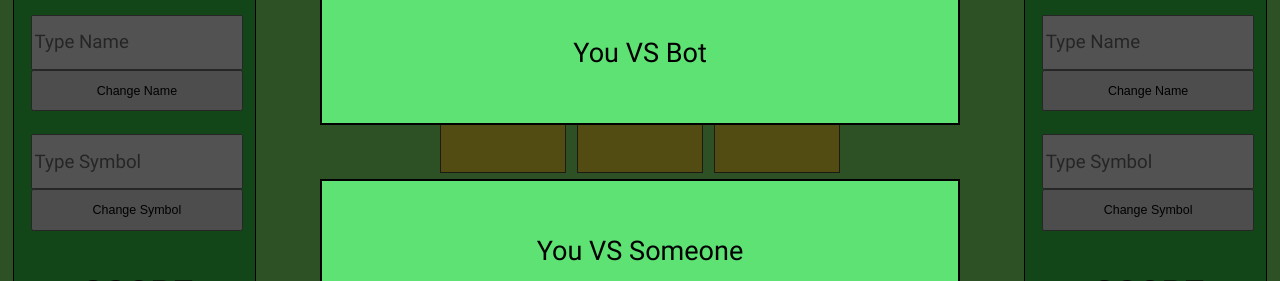
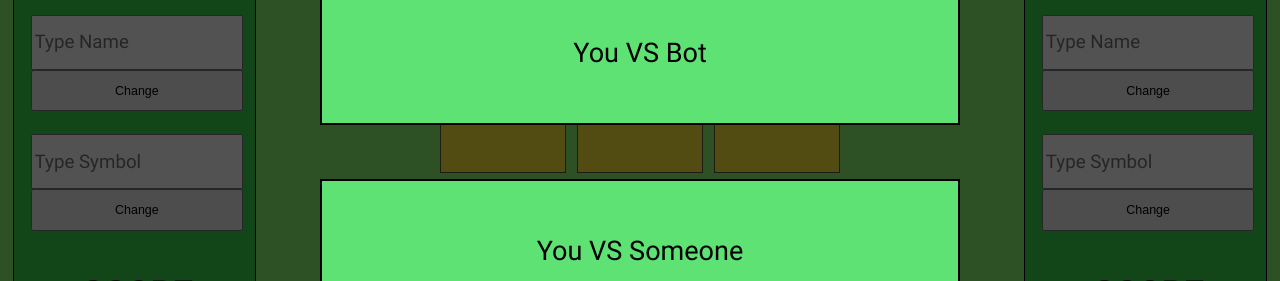
Before and after one commit to ikhlaas-kapadia/Noughts-And-Crosses, a React (Create React App) app: page / in a window 1280 px wide. Shown: the part 308-589 px from the top of the page. Built offline with nearby package versions, Linux system fonts and the light colour scheme.

Commit message:
change button text

```diff
--- a/src/Components/Player.jsx
+++ b/src/Components/Player.jsx
@@ -22,7 +22,7 @@ const Player = (props) => {
             maxLength="10"
             placeholder="Type Name"
           ></input>
-          <button className="Change-Button">Change Name</button>
+          <button className="Change-Button">Change</button>
         </form>
         <form
           className="Weapon-Changer"
@@ -30,7 +30,6 @@ const Player = (props) => {
           name={player}
         >
           <label htmlFor={`${player}`}></label>
-          {/* <span>Weapon Change </span> */}
           <input
             className="Weapon-Input"
             onChange={handleInputChange}
@@ -39,7 +38,7 @@ const Player = (props) => {
             maxLength="2"
             placeholder="Type Symbol"
           />
-          <button className="Change-Button">Change Symbol</button>
+          <button className="Change-Button">Change</button>
         </form>
       </div>
       <div className="Score-Container">
```
